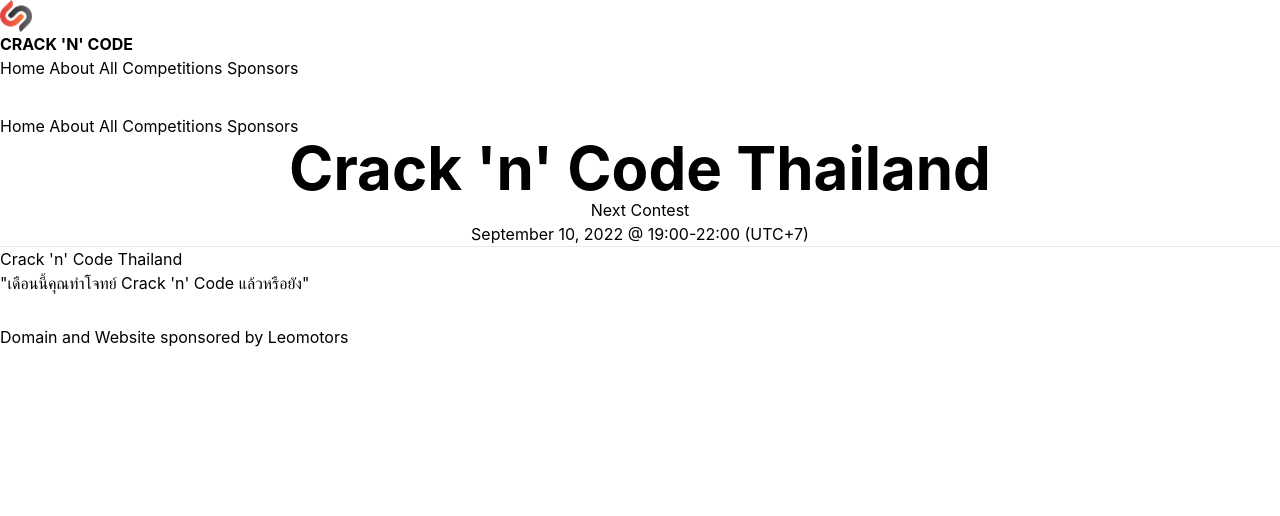
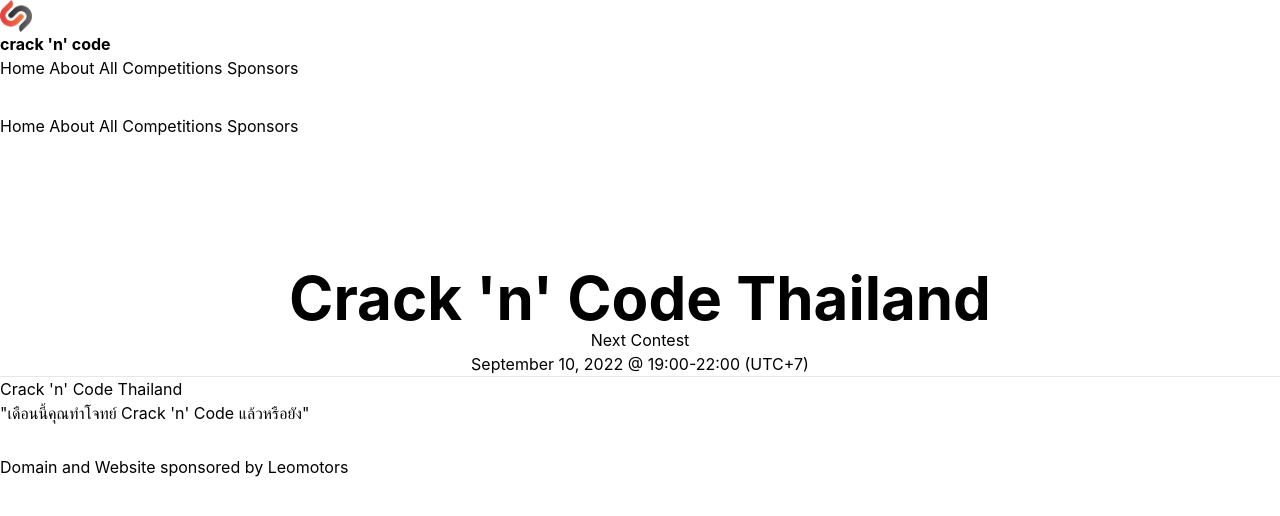
Before and after one commit to crackncode-th/crackncode.org, a SvelteKit app: page / in a window 1280 px wide. Shown: the top 516 px of the page. Built offline with nearby package versions, Linux system fonts and the light colour scheme; some icons are missing; a web font is replaced by a local one.

Commit message:
Re-add logo after merge + clean some codes

```diff
--- /dev/null
+++ b/src/components/elements/CnCLogo.svelte
@@ -0,0 +1,35 @@
+<script lang="ts">
+import { onMount } from "svelte";
+import { draw, fade } from "svelte/transition";
+import { cubicOut } from "svelte/easing";
+import { top, bottom } from "$components/elements/LogoShape";
+
+let showElement = false;
+onMount(() => {
+    showElement = true;
+});
+</script>
+
+{#if showElement}
+<div class="justify-center flex p-10">
+<svg version="1.1" xmlns="http://www.w3.org/2000/svg" width=130 height=130 viewBox="0 0 1000 1000">
+    <defs>
+        <path id="logo-top" in:draw="{{duration: 1600, easing: cubicOut}}" d={top}/>
+        <clipPath id="clip-top">
+        <use xlink:href="#logo-top"/>
+        </clipPath>
+        <path id="logo-bottom" in:draw="{{duration: 1600, easing: cubicOut}}" d={bottom}/>
+        <clipPath id="clip-bottom">
+        <use xlink:href="#logo-bottom"/>
+        </clipPath>
+    </defs>
+    <g>
+        <use xlink:href="#logo-top" clip-path="url(#clip-top)" style="fill: transparent; stroke: white; stroke-width: 40;"/>
+        <use xlink:href="#logo-bottom" clip-path="url(#clip-bottom)" style="fill: transparent; stroke: white; stroke-width: 40;"/>
+
+        <path in:fade="{{delay: 1300, duration: 500}}" style="fill: white;" d={top}/>
+        <path in:fade="{{delay: 1300, duration: 500}}" style="fill: white;" d={bottom}/>
+    </g>
+</svg>
+</div>
+{/if}
--- a/src/components/layouts/NavBar.svelte
+++ b/src/components/layouts/NavBar.svelte
@@ -33,7 +33,7 @@
         src="crackncode.webp"
         alt="crack n code logo"
       />
-      <b>CRACK 'N' CODE</b>
+      <b class="uppercase">crack 'n' code</b>
     </a>
   </div>
 
--- a/src/routes/+page.svelte
+++ b/src/routes/+page.svelte
@@ -1,5 +1,6 @@
 <script lang="ts">
   import CncText from "$components/elements/CncText.svelte";
+  import CncLogo from "$components/elements/CncLogo.svelte";
 </script>
 
 <svelte:head>
@@ -11,15 +12,17 @@
 </svelte:head>
 
 <main class="page">
-  <CncText delay={100} clsx="mb-10">
+  <CncLogo />
+
+  <CncText delay={200} clsx="mb-10">
     <h1 class="page-title">Crack 'n' Code Thailand</h1>
   </CncText>
 
-  <CncText delay={650} clsx="mb-2">
+  <CncText delay={750} clsx="mb-2">
     <h2 class="text-3xl font-bold">Next Contest</h2>
   </CncText>
 
-  <CncText delay={650}>
+  <CncText delay={750}>
     <p class="text-xl">September 10, 2022 @ 19:00-22:00 (UTC+7)</p>
   </CncText>
 </main>
```
